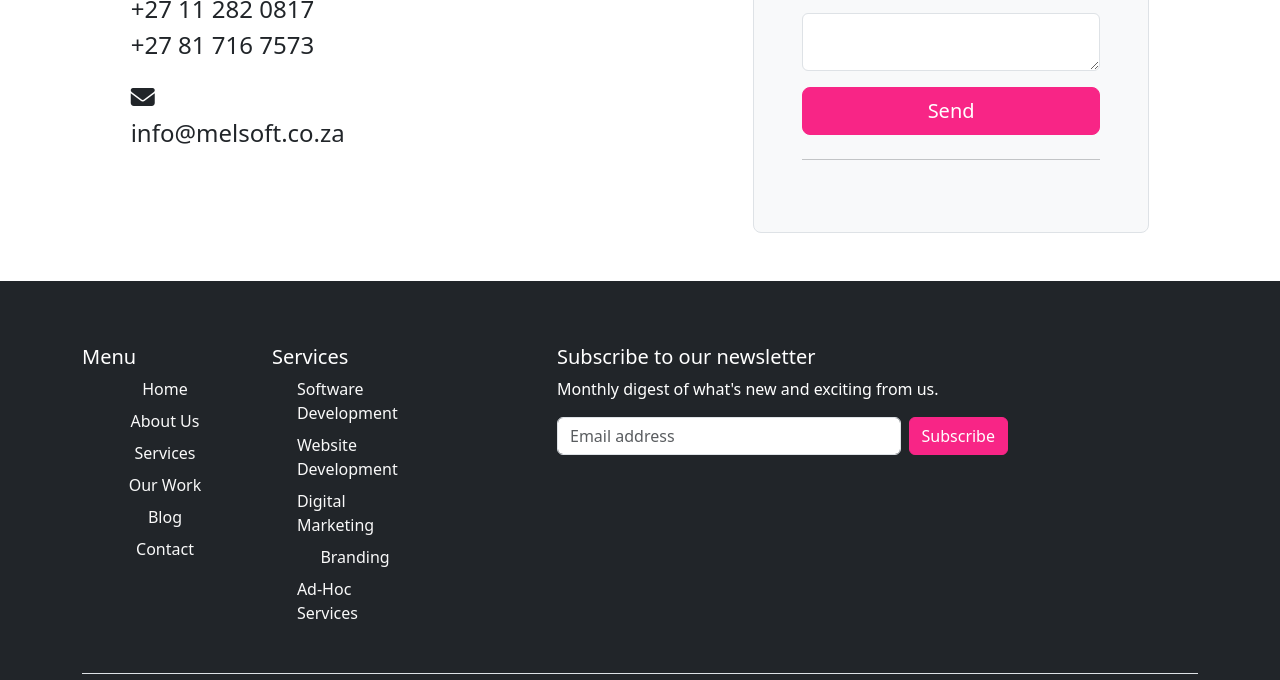
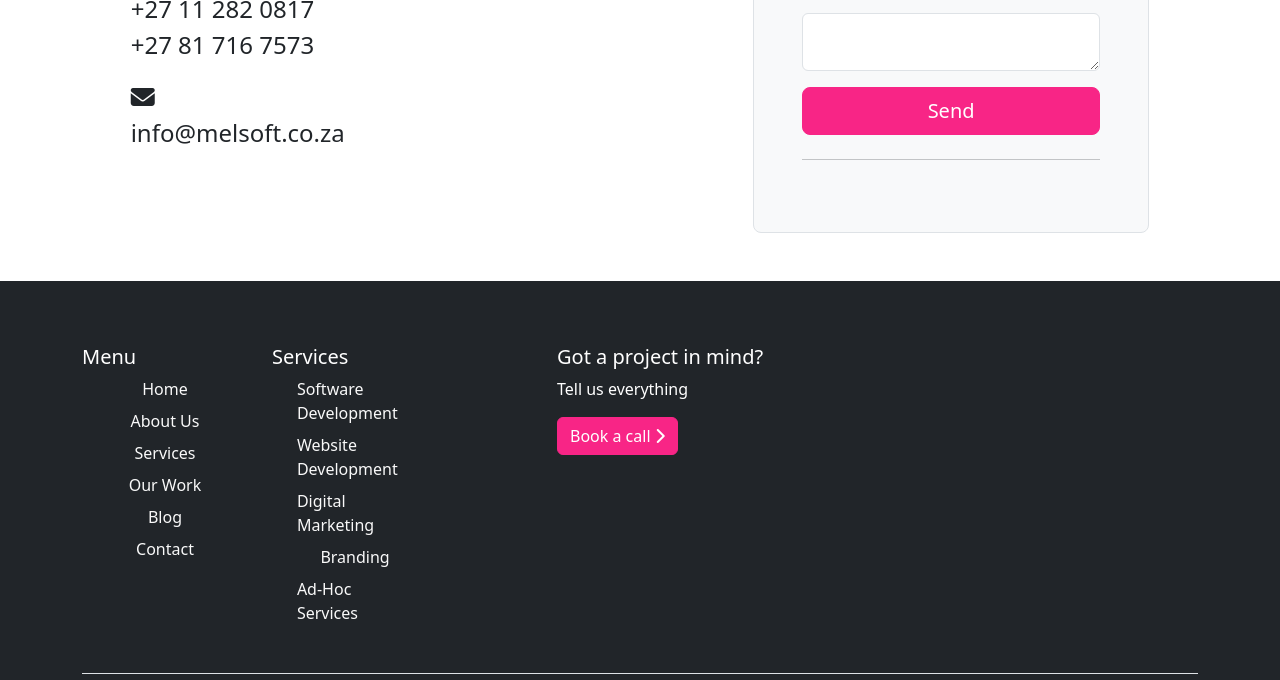
Before and after one commit to Siya-Tonjeni/Melsoft, a plain HTML site: page index.html in a window 1280 px wide. Shown: the part 4134-4814 px from the top of the page. Drawn offline with nearby package versions, Linux system fonts and the light colour scheme.

Commit message:
Fixed footer

```diff
--- a/index.html
+++ b/index.html
@@ -283,12 +283,10 @@
 
       <div class="col-md-5 offset-md-1 mb-3">
         <form>
-          <h5>Subscribe to our newsletter</h5>
-          <p>Monthly digest of what's new and exciting from us.</p>
+          <h5>Got a project in mind?</h5>
+          <p>Tell us everything</p>
           <div class="d-flex flex-column flex-sm-row w-100 gap-2">
-            <label for="newsletter1" class="visually-hidden">Email address</label>
-            <input id="newsletter1" type="text" class="form-control" placeholder="Email address">
-            <button class="btn btn-primary" type="button">Subscribe</button>
+            <button class="btn btn-primary" type="button">Book a call <i class="fa-solid fa-chevron-right"></i></button>
           </div>
         </form>
       </div>
```
